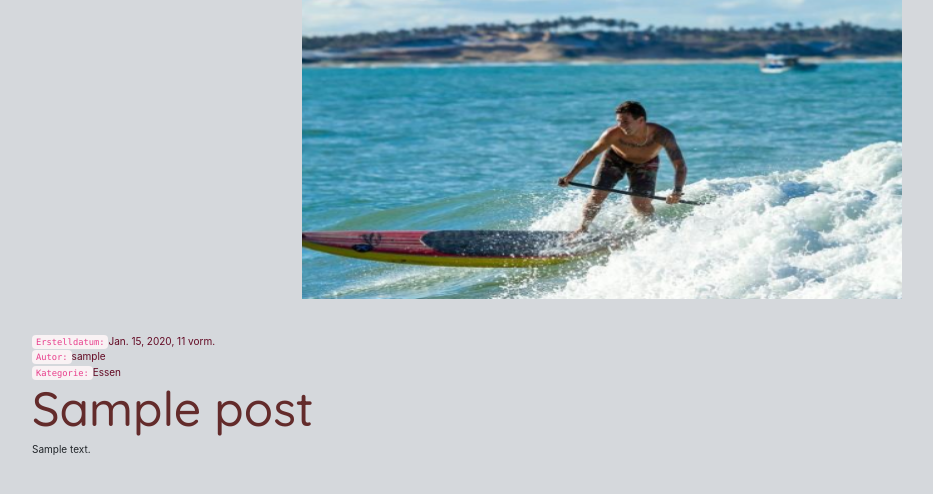
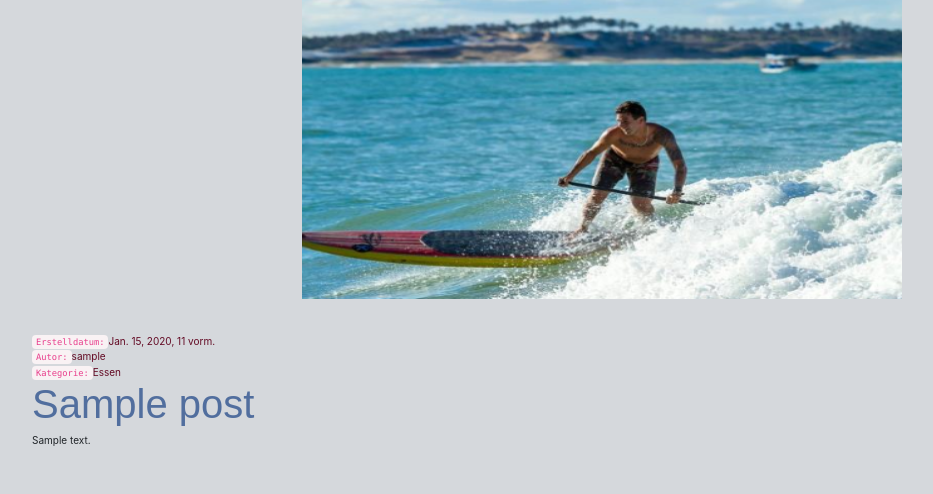
Before and after one commit to olimpiadempal/anton, a Django app: page / in a window 1280 px wide. Shown: the part 197-691 px from the top of the page, without its empty margins (88-1021 px from the left). Run offline with Django 3.2, Linux system fonts and the light colour scheme; tables that the repository leaves empty hold one stand-in row (values such as "Sample post"); some libraries are stand-ins or nearby versions; some web fonts are replaced.

Commit message:
fonts + Farbe

```diff
--- a/blog/static/css/blog.css
+++ b/blog/static/css/blog.css
@@ -20,8 +20,9 @@ body{
 }
 
 h2 a{
-    font-family: 'Quicksand', sans-serif;
-    font-size: 36pt;
+
+    font-family: 'Papyrus', fantasy;
+    font-size: 30pt;
     color: #516e9e;
 }
 
@@ -67,5 +68,4 @@ h2 a{
 }
 
 .post h2 a, .post h2 a:visited {
-    color: #632b2b;
-}
+    color: #516e9e;
```
